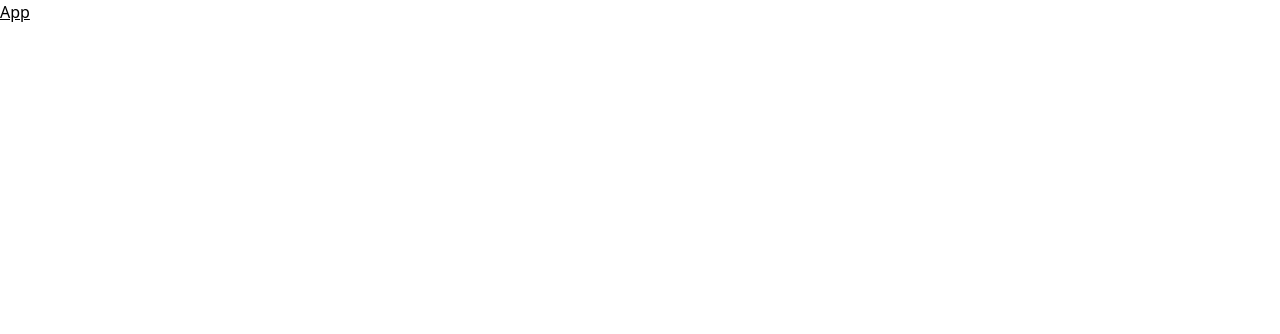
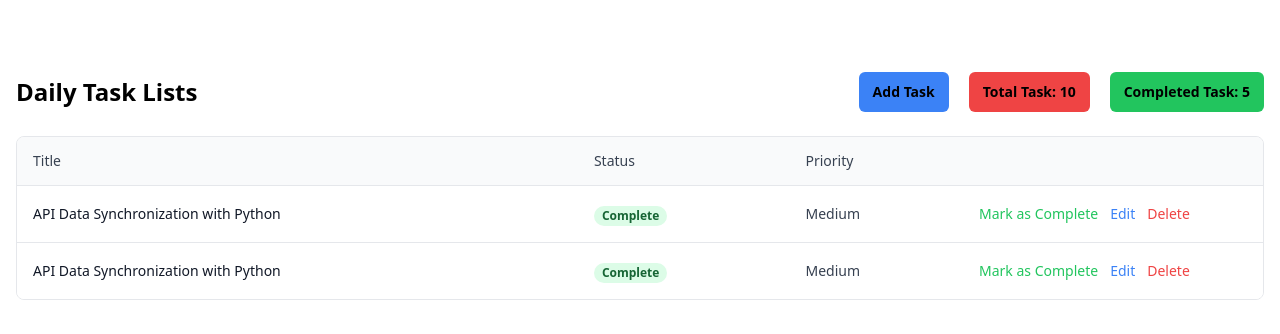
Before and after one commit to rahimsultan/qtec-todo-app, a React (Vite) app: page / in a window 1280 px wide. Shown: the top 334 px of the page. Built offline with nearby package versions, Linux system fonts and the light colour scheme.

Commit message:
data added and task list ui created

```diff
--- a/src/App.jsx
+++ b/src/App.jsx
@@ -1,5 +1,11 @@
+import TaskContainer from "./components/TaskContainer";
+
 function App() {
-  return <div className="underline">App</div>;
+  return (
+    <div>
+      <TaskContainer />
+    </div>
+  );
 }
 
 export default App;
--- /dev/null
+++ b/src/assets/data/Todos.js
@@ -0,0 +1,26 @@
+const todos = [
+  {
+    id: 1,
+    title: "Integration API",
+    status: "incomplete",
+    priority: "high",
+  },
+  {
+    id: 2,
+    title: "API Data Synchronization with Python",
+    status: "complete",
+    priority: "high",
+  },
+  {
+    id: 3,
+    title: "Efficient Web API Connectivity in Python",
+    status: "complete",
+    priority: "medium",
+  },
+];
+
+function getData() {
+  return todos;
+}
+
+export { getData };
--- /dev/null
+++ b/src/components/Task.jsx
@@ -0,0 +1,28 @@
+function Task() {
+  return (
+    <tr key={"person.name"}>
+      <td className="whitespace-nowrap px-4 py-4">
+        <div className="text-sm text-gray-900 ">
+          API Data Synchronization with Python
+        </div>
+      </td>
+      <td className="whitespace-nowrap px-4 py-4">
+        <span className="inline-flex rounded-full bg-green-100 px-2 text-xs font-semibold leading-5 text-green-800">
+          Complete
+        </span>
+      </td>
+      <td className="whitespace-nowrap px-4 py-4 text-sm text-gray-700">
+        Medium
+      </td>
+      <td className="whitespace-nowrap px-4 py-4 text-right text-sm font-medium w-[300px]">
+        <div className="flex items-center gap-3 ">
+          <button className="text-green-500">Mark as Complete</button>
+          <button className="text-blue-500">Edit</button>
+          <button className="text-red-500">Delete</button>
+        </div>
+      </td>
+    </tr>
+  );
+}
+
+export default Task;
--- /dev/null
+++ b/src/components/TaskContainer.jsx
@@ -0,0 +1,21 @@
+import TaskHeader from "./TaskHeader";
+import TaskTable from "./TaskTable";
+
+function TaskContainer() {
+  return (
+    <section className="mx-auto w-full max-w-7xl px-4 py-4">
+      <TaskHeader />
+      <div className="mt-6 flex flex-col">
+        <div className="-mx-4 -my-2 overflow-x-auto sm:-mx-6 lg:-mx-8">
+          <div className="inline-block min-w-full py-2 align-middle md:px-6 lg:px-8">
+            <div className="overflow-hidden border border-gray-200 md:rounded-lg">
+              <TaskTable />
+            </div>
+          </div>
+        </div>
+      </div>
+    </section>
+  );
+}
+
+export default TaskContainer;
--- /dev/null
+++ b/src/components/TaskHeader.jsx
@@ -0,0 +1,20 @@
+function TaskHeader() {
+  return (
+    <div className="mt-14 items-center justify-between sm:flex">
+      <h2 className="text-2xl font-semibold max-sm:mb-4">Daily Task Lists</h2>
+      <div className="flex items-center space-x-5">
+        <button className="rounded-md bg-blue-500 px-3.5 py-2.5 text-sm font-semibold">
+          Add Task
+        </button>
+        <button className="rounded-md bg-red-500 px-3.5 py-2.5 text-sm font-semibold">
+          Total Task: 10
+        </button>
+        <button className="rounded-md bg-green-500 px-3.5 py-2.5 text-sm font-semibold">
+          Completed Task: 5
+        </button>
+      </div>
+    </div>
+  );
+}
+
+export default TaskHeader;
--- /dev/null
+++ b/src/components/TaskModal.jsx
@@ -0,0 +1,5 @@
+function TaskModal() {
+  return <div>TaskModal</div>;
+}
+
+export default TaskModal;
--- /dev/null
+++ b/src/components/TaskTable.jsx
@@ -0,0 +1,41 @@
+import Task from "./Task";
+
+function TaskTable() {
+  return (
+    <table className="min-w-full divide-y divide-gray-200">
+      <thead className="bg-gray-50">
+        <tr>
+          <th
+            scope="col"
+            className="px-4 py-3.5 text-left text-sm font-normal text-gray-700"
+          >
+            <span>Title</span>
+          </th>
+          <th
+            scope="col"
+            className="px-4 py-3.5 text-left text-sm font-normal text-gray-700"
+          >
+            Status
+          </th>
+
+          <th
+            scope="col"
+            className="px-4 py-3.5 text-left text-sm font-normal text-gray-700"
+          >
+            Priority
+          </th>
+
+          <th scope="col" className="relative px-4 py-3.5">
+            <span className="sr-only">Edit</span>
+          </th>
+        </tr>
+      </thead>
+      <tbody className="divide-y divide-gray-200 bg-white">
+        <Task />
+        <Task />
+      </tbody>
+    </table>
+  );
+}
+
+export default TaskTable;
```
